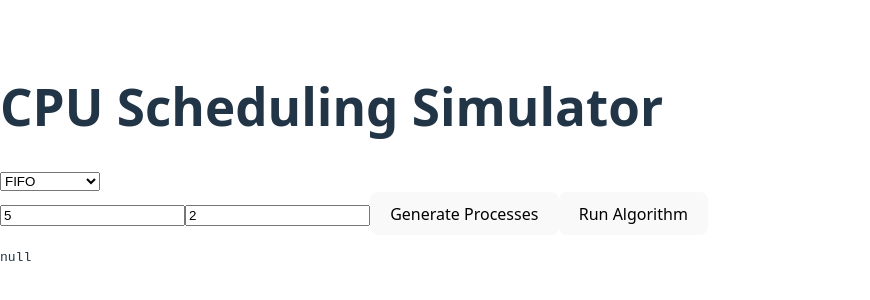
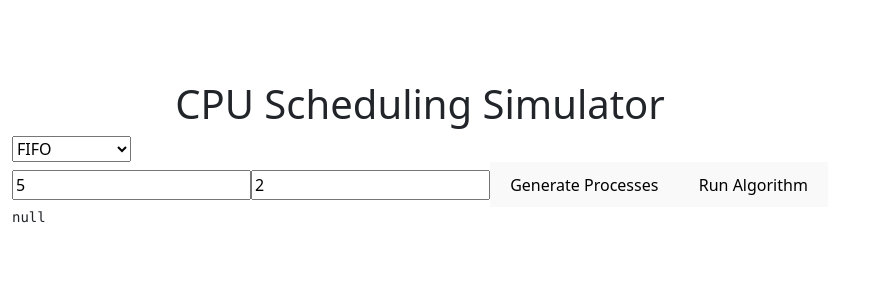
Before and after one commit to phoozies/CS540-CPU-Scheduling, a React (Vite) app in the folder CS540-CPU-Scheduling/: page / in a window 1280 px wide. Shown: the part 238-538 px from the top of the page, without its empty margins (0-870 px from the left). Built offline with nearby package versions, Linux system fonts and the light colour scheme.

Commit message:
Imported bootstrap css. Added styling changes to App.tsx

```diff
--- a/CS540-CPU-Scheduling/src/App.tsx
+++ b/CS540-CPU-Scheduling/src/App.tsx
@@ -1,6 +1,8 @@
 import React, { useState } from "react";
 import Scheduler from "./components/Scheduler";
 import { fifo } from "./utils/algorithms"; // Import an algorithm for testing
+import 'bootstrap/dist/css/bootstrap.min.css';
+
 
 function App() {
     const [results, setResults] = useState<any>(null);
@@ -12,8 +14,8 @@ function App() {
     };
 
     return (
-        <div>
-            <h1>CPU Scheduling Simulator</h1>
+        <div className="container">
+            <h1 className="text-center">CPU Scheduling Simulator</h1>
             {/* Dropdown for Algorithm Selection */}
             <select value={algorithm} onChange={(e) => setAlgorithm(e.target.value)}>
                 <option value="fifo">FIFO</option>
```
